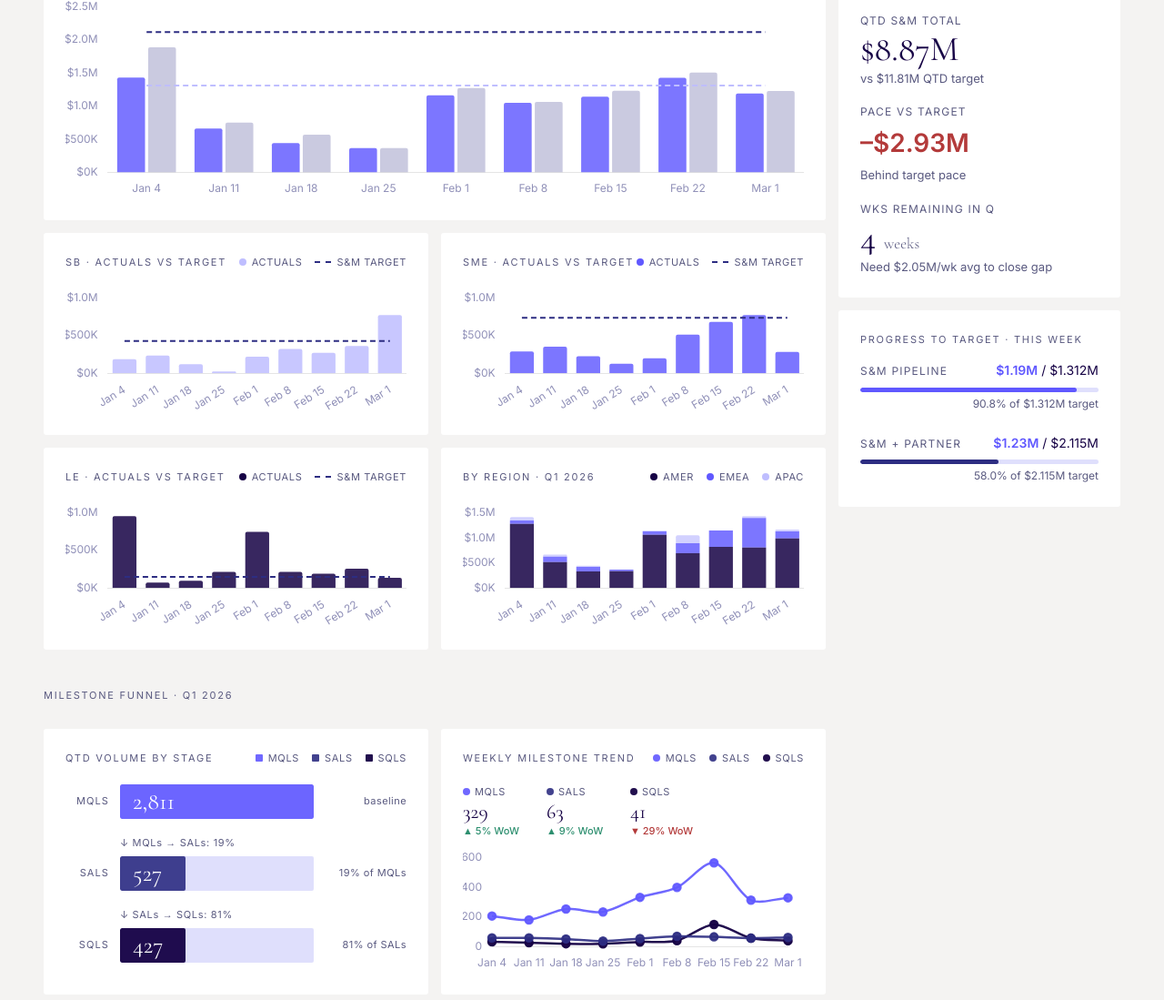
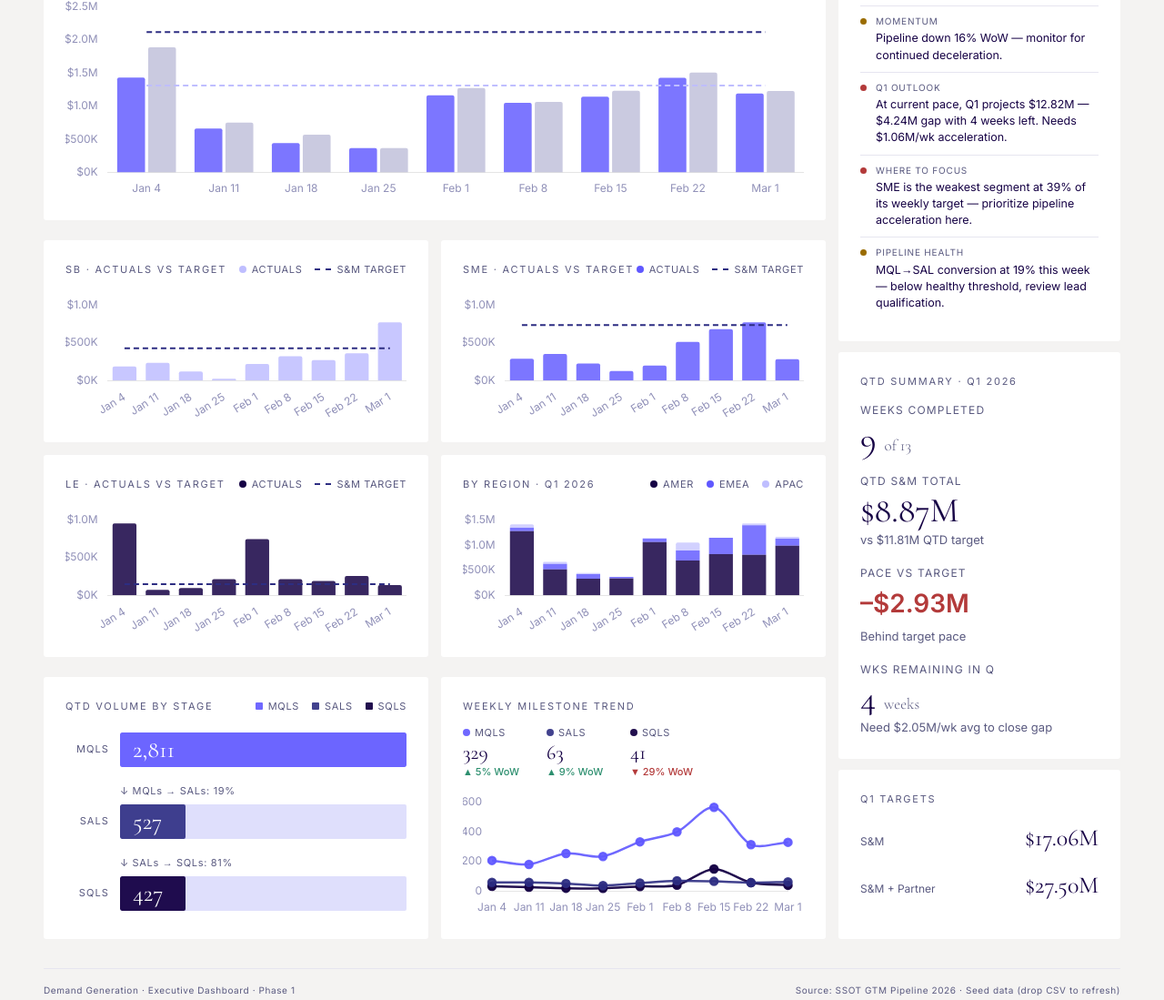
Before and after one commit to migueleonf/executive-dashboard, a website: page index.html in a window 1280 px wide. Shown: the part 511-1610 px from the top of the page at 91% size. Drawn offline with nearby package versions, Linux system fonts and the light colour scheme.

Commit message:
Dashboard cleanup: insights card, layout polish, funnel dedup
- Add Executive Insights card (rule-based, 5 signals)
- Replace Progress to Target with Q1 Targets card
- Remove duplicate legends in funnel and milestone trend
- Tighten right column spacing and stretch to full height
- Remove Milestone Funnel section label
- Remove Beth→Ellen subtitle and Q1 badge from header

Co-Authored-By: Claude Sonnet 4.6 <noreply@anthropic.com>

```diff
--- a/index.html
+++ b/index.html
@@ -186,7 +186,9 @@
       margin-bottom: 14px;
     }
 
-    .col { display: flex; flex-direction: column; gap: 14px; }
+    .col { display: flex; flex-direction: column; gap: 22px; }
+    .col.right { height: 100%; gap: 12px; }
+    .col.right .card:last-child { flex: 1; }
 
     /* ── Cards ────────────────────────────────────── */
     .card {
@@ -660,7 +662,7 @@
       </div>
 
       <!-- Breakdown Charts – 2-column grid -->
-      <div style="display:grid;grid-template-columns:1fr 1fr;gap:14px;margin-bottom:14px;">
+      <div style="display:grid;grid-template-columns:1fr 1fr;gap:14px;align-items:stretch;">
 
         <!-- SB -->
         <div class="card">
@@ -714,9 +716,8 @@
       </div>
 
       <!-- ── Funnel Section ──────────────────────────────── -->
-      <div class="sec-label" style="margin-top:14px">Milestone Funnel · Q1 2026</div>
 
-      <div style="display:grid;grid-template-columns:1fr 1fr;gap:14px;margin-bottom:14px;">
+      <div style="display:grid;grid-template-columns:1fr 1fr;gap:14px;align-items:stretch;">
 
         <div class="card">
           <div class="chart-header">
@@ -731,15 +732,8 @@
         </div>
 
         <div class="card">
-          <div class="chart-header">
-            <div class="sec-label" style="margin-bottom:0">Weekly Milestone Trend</div>
-            <div class="legend">
-              <div class="legend-item"><div class="leg-dot" style="background:rgba(96,88,255,0.9)"></div> MQLs</div>
-              <div class="legend-item"><div class="leg-dot" style="background:rgba(45,45,130,0.9)"></div> SALs</div>
-              <div class="legend-item"><div class="leg-dot" style="background:rgba(22,2,69,0.95)"></div> SQLs</div>
-            </div>
-          </div>
-          <div id="milestoneWoW" style="display:flex;gap:20px;margin-bottom:10px;flex-wrap:wrap;"></div>
+          <div class="sec-label" style="margin-bottom:12px">Weekly Milestone Trend</div>
+          <div id="milestoneWoW" style="display:flex;gap:20px;margin-bottom:14px;flex-wrap:wrap;"></div>
           <canvas id="funnelChart" height="110"></canvas>
         </div>
 
@@ -768,7 +762,13 @@
     </div>
 
     <!-- Right column -->
-    <div class="col">
+    <div class="col right">
+
+      <!-- Executive Insights -->
+      <div class="card">
+        <div class="sec-label" style="margin-bottom:12px">Executive Insights</div>
+        <div id="insightsBody"></div>
+      </div>
 
       <!-- QTD Summary -->
       <div class="card">
@@ -803,28 +803,16 @@
 
       <!-- Progress to Target -->
       <div class="card">
-        <div class="sec-label">Progress to Target · This Week</div>
-
-        <div class="progress-item">
-          <div class="prog-header">
-            <span class="prog-name">S&amp;M Pipeline</span>
-            <span class="prog-vals"><strong id="pSM">—</strong> / $1.312M</span>
+        <div class="sec-label">Q1 Targets</div>
+        <div style="display:flex;flex-direction:column;gap:12px;margin-top:8px;">
+          <div style="display:flex;justify-content:space-between;align-items:baseline;">
+            <span style="font-size:12px;color:var(--text-secondary);">S&amp;M</span>
+            <span style="font-family:'Cormorant Garamond',serif;font-size:26px;font-weight:400;color:var(--indigo);">$17.06M</span>
           </div>
-          <div class="prog-track">
-            <div class="prog-fill sm" id="pSMbar" style="width:0%"></div>
+          <div style="display:flex;justify-content:space-between;align-items:baseline;">
+            <span style="font-size:12px;color:var(--text-secondary);">S&amp;M + Partner</span>
+            <span style="font-family:'Cormorant Garamond',serif;font-size:26px;font-weight:400;color:var(--indigo);">$27.50M</span>
           </div>
-          <div class="prog-pct" id="pSMpct">—</div>
-        </div>
-
-        <div class="progress-item partner-only">
-          <div class="prog-header">
-            <span class="prog-name">S&amp;M + Partner</span>
-            <span class="prog-vals"><strong id="pTot">—</strong> / $2.115M</span>
-          </div>
-          <div class="prog-track">
-            <div class="prog-fill partner" id="pTotbar" style="width:0%"></div>
-          </div>
-          <div class="prog-pct" id="pTotpct">—</div>
         </div>
       </div>
 
@@ -918,13 +906,6 @@
       document.getElementById('kAvgdelta').textContent = `${avgD.d>=0?'▲':'▼'} ${Math.abs(avgD.d)}% vs $1.312M/wk target`;
       document.getElementById('kAvgdelta').className   = `delta ${avgD.cls}`;
 
-      document.getElementById('pSM').textContent    = fmtD(sm);
-      document.getElementById('pSMbar').style.width = fmtPct(sm,TARGETS.sm)+'%';
-      document.getElementById('pSMpct').textContent = `${fmtPct(sm,TARGETS.sm)}% of $1.312M target`;
-
-      document.getElementById('pTot').textContent    = fmtD(tot);
-      document.getElementById('pTotbar').style.width = fmtPct(tot,TARGETS.total)+'%';
-      document.getElementById('pTotpct').textContent = `${fmtPct(tot,TARGETS.total)}% of $2.115M target`;
 
       document.getElementById('qtdWeeks').innerHTML       = `${d.weeks.length} <span>of ${Q_WEEKS}</span>`;
       document.getElementById('qtdTotal').textContent     = fmtD(qtdSM);
@@ -1088,7 +1069,6 @@
         const prev     = i > 0 ? totals[stages[i-1].key] : null;
         const stepRate = prev ? (val/prev*100).toFixed(0) : null;
         const conv     = stepRate ? `${stages[i-1].label} → ${s.label}: ${stepRate}%` : '';
-        const pctLabel = i === 0 ? 'baseline' : `${stepRate}% of ${stages[i-1].label}`;
         return `<div class="funnel-stage">
           ${conv ? `<div class="funnel-conv-rate">↓ ${conv}</div>` : ''}
           <div class="funnel-bar-row">
@@ -1098,7 +1078,6 @@
                 <span class="f-count" style="color:${s.text}">${val.toLocaleString()}</span>
               </div>
             </div>
-            <div class="f-pct-out">${pctLabel}</div>
           </div>
         </div>`;
       }).join('');
@@ -1125,6 +1104,96 @@
       });
     }
 
+    // ── Render: Executive Insights ────────────────────────────────
+    function renderInsights(d, m) {
+      const weeks   = d.weeks;
+      const latest  = weeks[weeks.length - 1];
+      const prev    = weeks[weeks.length - 2];
+      const smNow   = d.sm[latest] || 0;
+      const smPrev  = d.sm[prev]   || 0;
+      const wow     = prev && smPrev > 0 ? ((smNow - smPrev) / smPrev * 100) : null;
+
+      // QTD pace & Q1 projection
+      const qtdSM       = weeks.reduce((s, w) => s + (d.sm[w] || 0), 0);
+      const wksCompleted = weeks.length;
+      const wksRemaining = Q_WEEKS - wksCompleted;
+      const avgPace     = qtdSM / wksCompleted;
+      const projected   = qtdSM + avgPace * wksRemaining;
+      const q1Target    = TARGETS.sm * Q_WEEKS;
+
+      // Size gaps vs weekly target (S&M only)
+      const sizeMap = { LE: TARGETS.sizeLE, SME: TARGETS.sizeSME, SB: TARGETS.sizeSB };
+      let worstSize = null, worstRatio = Infinity;
+      Object.entries(sizeMap).forEach(([k, t]) => {
+        const ratio = ((d.size[latest] || {})[k] || 0) / t;
+        if (ratio < worstRatio) { worstRatio = ratio; worstSize = k; }
+      });
+
+      // Milestone conversion (MQL → SAL latest week)
+      const mLatest   = m && m.weeks.length ? m.weeks[m.weeks.length - 1] : null;
+      const mqlsNow   = mLatest ? (m.mqls[mLatest] || 0) : 0;
+      const salsNow   = mLatest ? (m.sals[mLatest] || 0) : 0;
+      const salConvPct = mqlsNow > 0 ? (salsNow / mqlsNow * 100) : null;
+
+      const G = 'var(--green)', Y = '#9a6c00', R = 'var(--red)';
+
+      const insights = [];
+
+      // 1 — Status
+      const statusPct  = (smNow / TARGETS.sm * 100).toFixed(0);
+      const statusColor = smNow >= TARGETS.sm ? G : smNow >= TARGETS.sm * 0.8 ? Y : R;
+      insights.push({ color: statusColor, category: 'Status',
+        text: smNow >= TARGETS.sm
+          ? `This week at ${statusPct}% of target — ${fmtD(smNow)} generated vs $1.312M goal.`
+          : `This week at ${statusPct}% of target — ${fmtD(TARGETS.sm - smNow)} below the $1.312M weekly goal.`
+      });
+
+      // 2 — Momentum
+      if (wow !== null) {
+        const momColor = wow >= 0 ? G : wow >= -20 ? Y : R;
+        insights.push({ color: momColor, category: 'Momentum',
+          text: wow >= 0
+            ? `Pipeline up ${Math.abs(wow).toFixed(0)}% WoW — positive momentum from last week.`
+            : `Pipeline down ${Math.abs(wow).toFixed(0)}% WoW — monitor for continued deceleration.`
+        });
+      }
+
+      // 3 — Outlook
+      const gapToQ1    = q1Target - projected;
+      const outlookColor = projected >= q1Target ? G : projected >= q1Target * 0.85 ? Y : R;
+      insights.push({ color: outlookColor, category: 'Q1 Outlook',
+        text: projected >= q1Target
+          ? `At current pace, Q1 tracks to ${fmtD(projected)} — on course to meet the quarter goal.`
+          : `At current pace, Q1 projects ${fmtD(projected)} — ${fmtD(gapToQ1)} gap with ${wksRemaining} weeks left. Needs ${fmtD(gapToQ1 / Math.max(wksRemaining, 1))}/wk acceleration.`
+      });
+
+      // 4 — Focus
+      const focusColor = worstRatio >= 0.8 ? Y : R;
+      insights.push({ color: focusColor, category: 'Where to Focus',
+        text: `${worstSize} is the weakest segment at ${(worstRatio * 100).toFixed(0)}% of its weekly target — prioritize pipeline acceleration here.`
+      });
+
+      // 5 — Pipeline health (MQL→SAL)
+      if (salConvPct !== null) {
+        const convColor = salConvPct >= 25 ? G : salConvPct >= 15 ? Y : R;
+        insights.push({ color: convColor, category: 'Pipeline Health',
+          text: salConvPct >= 20
+            ? `MQL→SAL conversion at ${salConvPct.toFixed(0)}% this week — healthy qualification rate.`
+            : `MQL→SAL conversion at ${salConvPct.toFixed(0)}% this week — below healthy threshold, review lead qualification.`
+        });
+      }
+
+      document.getElementById('insightsBody').innerHTML = insights.map((ins, i) => `
+        <div style="display:flex;gap:10px;align-items:flex-start;padding:9px 0;${i < insights.length - 1 ? 'border-bottom:1px solid var(--border);' : ''}">
+          <div style="width:7px;height:7px;border-radius:50%;background:${ins.color};flex-shrink:0;margin-top:4px;"></div>
+          <div>
+            <div style="font-size:10px;text-transform:uppercase;letter-spacing:0.08em;color:var(--text-secondary);margin-bottom:2px;">${ins.category}</div>
+            <div style="font-size:12.5px;color:var(--text-primary);line-height:1.45;">${ins.text}</div>
+          </div>
+        </div>
+      `).join('');
+    }
+
     function renderFunnel(d) {
       if(!d.milestones) return;
       renderFunnelBars(d.milestones);
@@ -1132,7 +1201,7 @@
     }
 
     function renderAll(d) {
-      renderKPIs(d); renderTable(d); renderTrend(d); renderSizeCharts(d); renderRegion(d); renderFunnel(d);
+      renderKPIs(d); renderTable(d); renderTrend(d); renderSizeCharts(d); renderRegion(d); renderFunnel(d); renderInsights(d, d.milestones);
     }
 
     // ── Default seed data (last known) ────────────────────────────
```
